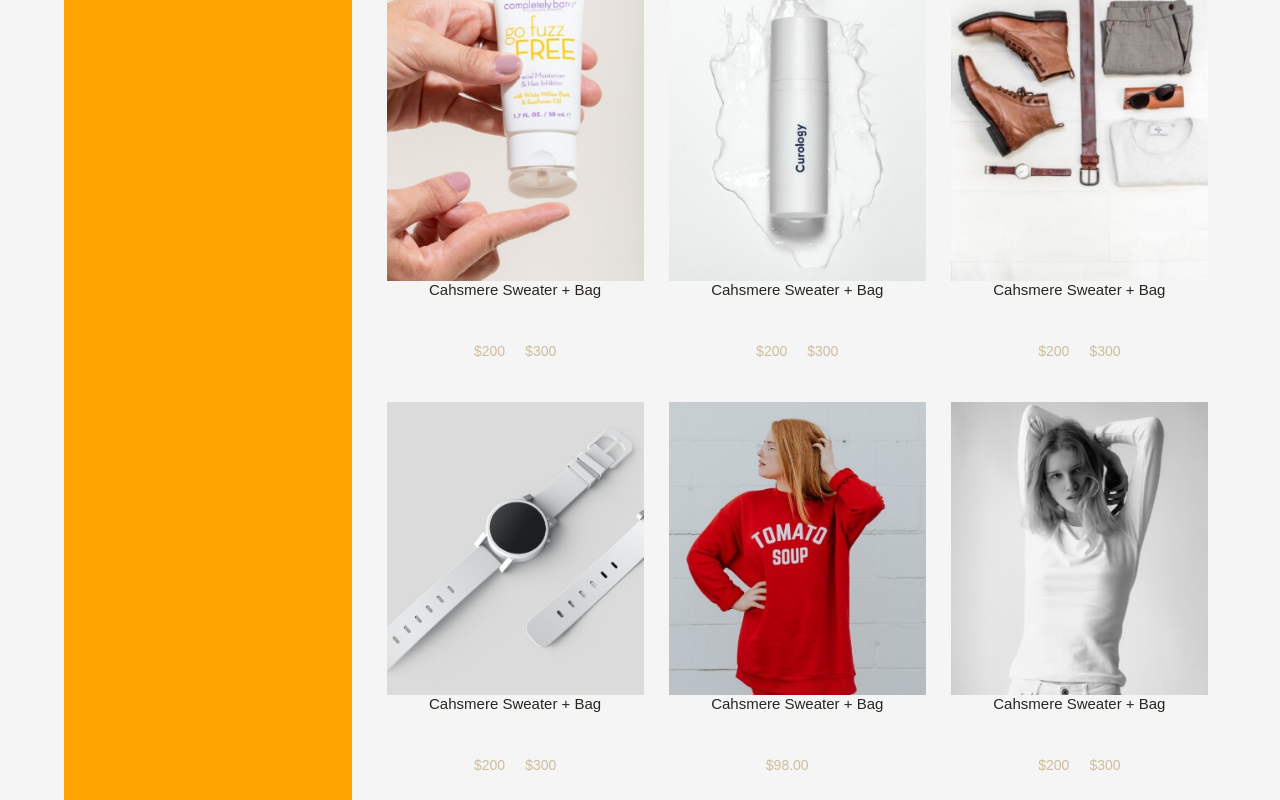
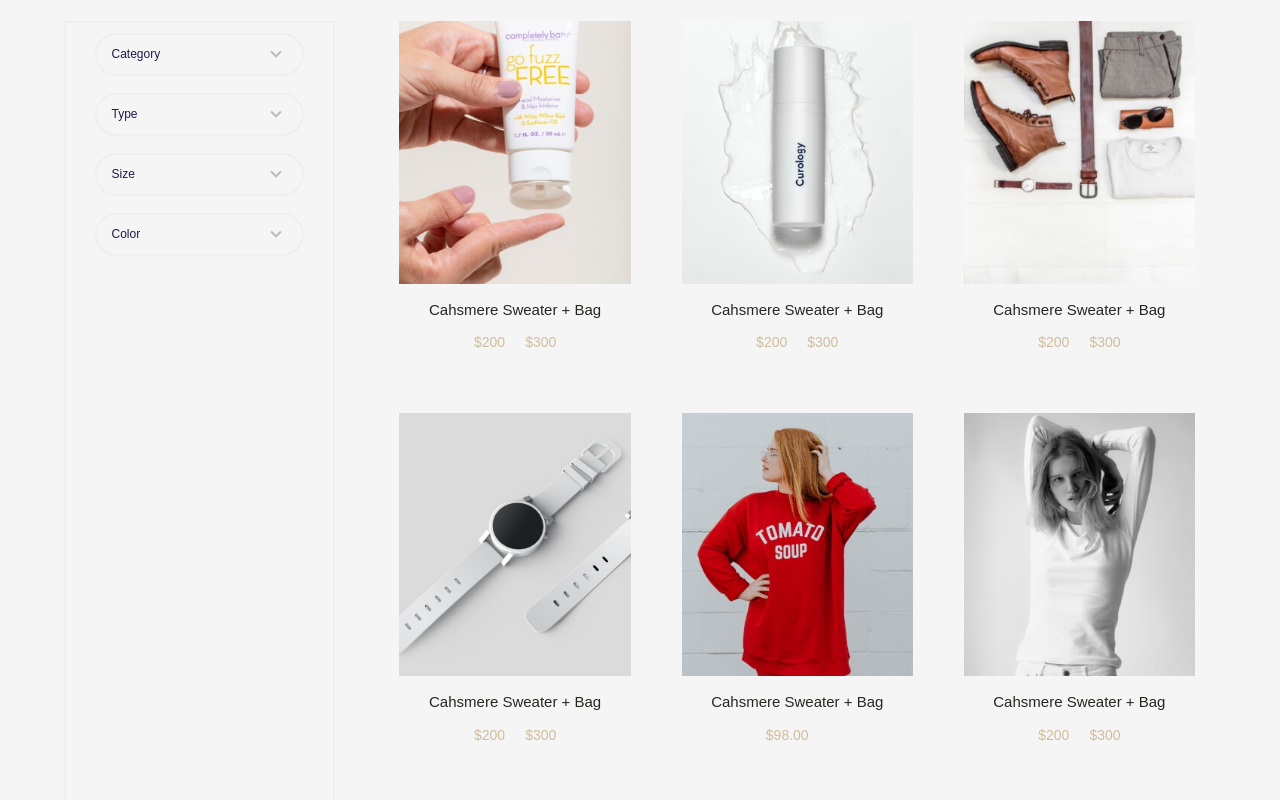
Before and after one commit to DevIsmail-coder/flexKicks, a React (Vite) app: page /menpage in a window 1280 px wide. Shown: the top 800 px of the page. Built offline with nearby package versions, Linux system fonts and the light colour scheme.

Commit message:
updated the men women and d babys page

```diff
--- a/src/components/tending/tranding.css
+++ b/src/components/tending/tranding.css
@@ -9,6 +9,7 @@
 .trending_wrapper{
     width: 85%;
     height: 80%;
+    /* background-color: red; */
 }
 
 .t_wrapper_header{
@@ -20,7 +21,7 @@
 }
 
 .t_left{
-    width: 30%;
+    width: 25%;
     display: flex;
     align-items: center;
 }
@@ -90,7 +91,10 @@
 }
 
 
-
+.price{
+    display: flex;
+    gap: 20px;
+}
 
 .trending_card h4{
     font-size: 20px;
--- a/src/pages/baby/Baby.jsx
+++ b/src/pages/baby/Baby.jsx
@@ -3,7 +3,6 @@ import "./baby.css"
 import { TfiShoppingCart } from "react-icons/tfi";
 import { IoMdHeartEmpty } from "react-icons/io";
 import { BiSearch } from "react-icons/bi";
-import Header from '../header/Header'
 
 const Baby = () => {
 
@@ -75,11 +74,10 @@ const Baby = () => {
 
 return (
     <div className='Menpagebody'>
-        <Header />
         <article className='Menpageheader'>
             <h2>Category</h2>
             <span>
-                <p1>Home</p1>
+                <p>Home</p>
                 <p>Category</p>
             </span>
         </article>
@@ -108,7 +106,7 @@ return (
                                     </div>
                                 </div>
                                 <h4>{i.title}</h4>
-                                <div className="price">
+                                <div className="pricetag">
                                     <p>{i.price}</p>
                                     <p>{i.previous_price}</p>
                                 </div>
--- a/src/pages/cart/cart.css
+++ b/src/pages/cart/cart.css
@@ -98,7 +98,7 @@
 
 }
 
-.descBoxp1{
+.descBoxp{
     width: 50%;
 
 }
--- a/src/pages/login/login.css
+++ b/src/pages/login/login.css
@@ -46,7 +46,7 @@ h2 {
 
 p {
     color: #555;
-    margin-bottom: 15px;
+    /* margin-bottom: 15px; */
 }
 
 .login-input {
--- a/src/pages/menpage/Menpage.jsx
+++ b/src/pages/menpage/Menpage.jsx
@@ -1,11 +1,19 @@
-import React from 'react'
+import React, { useState } from 'react'
 import "./menpage.css"
 import { TfiShoppingCart } from "react-icons/tfi";
 import { IoMdHeartEmpty } from "react-icons/io";
 import { BiSearch } from "react-icons/bi";
-import Header from '../header/Header'
+import { MdOutlineKeyboardArrowDown } from "react-icons/md";import Header from '../header/header';
+``
+
 
 const Menpage = () => {
+
+    const [show, setShow] =  useState(null)
+
+    const showing = (key) => {
+        setShow(currentDiv => currentDiv === key ? null : key)
+    }
 
     const Menproducts = [
         {
@@ -79,12 +87,77 @@ const Menpage = () => {
             <article className='Menpageheader'>
                 <h2>Category</h2>
                 <span>
-                    <p1>Home</p1>
+                    <p>Home</p>
                     <p>Category</p>
                 </span>
+
             </article>
             <main className='Menpagemain'>
-                <article className='Menpagemaindiv1'></article>
+                <article className='Menpagemaindiv1'>
+                    <div className='Menpagemaindiv1i'>
+                        <span>Category <MdOutlineKeyboardArrowDown className= {`Menpagemaindiv1iicon ${show === "Category" ? "open" : ""}`}
+                        onClick={() => showing("Category")}
+                        />
+
+                      {
+                        show === "Category" &&  (
+                            <div className='Menpagemaindiv1iiconyy'>
+                            <h3>Category</h3>
+                            <p className='Menpagemaindiv1iicon1p'>Category 1</p>
+                            <p className='Menpagemaindiv1iicon1p'>Category 2</p>
+                            <p className='Menpagemaindiv1iicon1p'>Category 3</p>
+                            <p className='Menpagemaindiv1iicon1p'>Category 4</p>
+                        </div>
+                        ) }
+
+                         </span>
+                        <span>Type  <MdOutlineKeyboardArrowDown className= {`Menpagemaindiv1iicon ${show === "Type" ? "open" : ""}` }
+                        onClick={() => showing("Type")}
+                        />
+                        {
+                        show === "Type" &&  (
+                            <div className='Menpagemaindiv1iiconyy'>
+                            <h3>Type</h3>
+                            <p className='Menpagemaindiv1iicon1p'>Type 1</p>
+                            <p className='Menpagemaindiv1iicon1p'>Type 2</p>
+                            <p className='Menpagemaindiv1iicon1p'>Type 3</p>
+                            <p className='Menpagemaindiv1iicon1p'>Type 4</p>
+                        </div>
+                        )
+                      }
+                        </span>
+                        <span>Size  <MdOutlineKeyboardArrowDown className= {`Menpagemaindiv1iicon ${show === "Size" ? "open" : ""}`}
+                        onClick={() => showing("Size")}
+                        />
+                        {
+                             show === "Size" && (
+                                <div className='Menpagemaindiv1iiconyy'>
+                                <h3>Size</h3>
+                                <p className='Menpagemaindiv1iicon1p'>Size 1</p>
+                                <p className='Menpagemaindiv1iicon1p'>Size 2</p>
+                                <p className='Menpagemaindiv1iicon1p'>Size 3</p>
+                                <p className='Menpagemaindiv1iicon1p'>Size 4</p>
+                            </div>
+                             )
+                        }
+                        </span>
+                        <span>Color  <MdOutlineKeyboardArrowDown className= {`Menpagemaindiv1iicon ${show === "Color" ? "open" : ""}`}
+                        onClick={() => showing("Color")}
+                        />
+                        {
+                             show === "Color" &&
+                                <div className='Menpagemaindiv1iiconyy'>
+                                <h3>Color</h3>
+                                <p className='Menpagemaindiv1iicon1p'>Color 1</p>
+                                <p className='Menpagemaindiv1iicon1p'>Color 2</p>
+                                <p className='Menpagemaindiv1iicon1p'>Color 3</p>
+                                <p className='Menpagemaindiv1iicon1p'>Color 4</p>
+                            </div>
+
+                        }
+                        </span>
+                    </div>
+                </article>
                 <article className='Menpagemaindiv2'>
                     <div className="Menpagemaindiv2container">
                         {
@@ -96,7 +169,7 @@ const Menpage = () => {
                                         <div className="menaction">
                                             <div className="menactioni">
                                                 <div className="menactionixx">
-                                                    <TfiShoppingCart className='menicons'/>
+                                                    <TfiShoppingCart className='menicons' />
                                                 </div>
                                                 <div className="menactionixx">
                                                     <IoMdHeartEmpty />
@@ -108,7 +181,7 @@ const Menpage = () => {
                                         </div>
                                     </div>
                                     <h4>{i.title}</h4>
-                                    <div className="price">
+                                    <div className="pricetag">
                                         <p>{i.price}</p>
                                         <p>{i.previous_price}</p>
                                     </div>
--- a/src/pages/menpage/menpage.css
+++ b/src/pages/menpage/menpage.css
@@ -30,10 +30,9 @@
         justify-content: center;
         color: #D4CCBD;
         gap: 20px;
-        /* background-color: blue; */
     }
 
-    & p1{
+    & p{
         width: 70px;
         display: flex;
         align-items: center;
@@ -47,32 +46,97 @@
     width: 90%;
     height: 160vh;
     display: flex;
-    /* gap: 20px; */
     align-items: center;
-    justify-content: center;
     justify-content: space-between;
-    /* background-color: blue; */
 }
 
 .Menpagemaindiv1{
-    width: 25%;
-    height: 95%;
-    background-color: orange;
+    width: 23.5%;
+    height: 90%;
+    display: flex;
+    flex-direction: column;
+    align-items: center;
+    border: 2px solid #EDEFF2;
 }
 
+.Menpagemaindiv1i{
+   width: 100%;
+   /* height: 250px; */
+   display: flex;
+   flex-direction: column;
+   align-items: center;
+   gap: 17px;
+   padding: 10px;
 
+
+   & span{
+    width: 85%;
+    height: 43px;
+    display: flex;
+    padding: 15px;
+    border-radius: 22px;
+    border: 2px solid #EDEFF2;
+    justify-content: space-between;
+    align-items: center;
+    font-size: 12px;
+    color: #20184A;
+    position: relative;
+
+    & .Menpagemaindiv1iicon{
+        font-size: 22px;
+        color: #BBB9B5;
+        cursor: pointer;
+        transition: transform 0.3s ease-in-out;
+    }
+    & .Menpagemaindiv1iicon.open{
+        transform: rotate(180deg);
+    }
+   }
+}
+
+.Menpagemaindiv1iiconyy{
+    position: absolute;
+    width: 100%;
+    border: 1 px solid #EAEAEA;
+    background-color: #FFFFFF;
+    box-shadow: 0px 4px 6px rgba(0, 0, 0, 0.1);
+    top: 100%;
+    left: 0;
+    z-index: 100;
+
+
+    & h3{
+        padding: 14px;
+        background-color: #F6F6F6;
+    }
+
+    & h3:hover{
+        background-color: #F6F6F6;
+    }
+
+    & .Menpagemaindiv1iicon1p{
+        padding: 14px;
+    }
+
+    & .Menpagemaindiv1iicon1p:hover{
+        background-color: #F6F6F6;
+    }
+
+
+}
 .Menpagemaindiv2{
     width: 72%;
-    height: 95%;
-    /* background-color: green; */
+    height: 100%;
+    display: flex;
+    align-items: center;
+    justify-content: center;
 }
 
 
 .Menpagemaindiv2container{
     width: 100%;
-    height: 100%;
+    height: 90%;
     display: flex;
-    /* background-color: yellow; */
     flex-wrap: wrap;
     gap: 25px;
 
@@ -82,7 +146,6 @@
     width: 31%;
     height: 330px;
     display: flex;
-    /* background-color: red; */
     flex-direction: column;
     justify-content: space-between;
     align-items: center;
@@ -97,7 +160,7 @@
 
 
 .Menimgholder{
-    width: 100%;
+    width: 90%;
     position: relative;
 
 
@@ -123,8 +186,6 @@
     left: 25px;
     right:0;
     width: 100%;
-    /* height: 40px; */
-    /* padding-bottom: 20px; */
     display: none;
 }
 
@@ -150,7 +211,6 @@
     transition: all 0.3s ease-out;
     color: red;
     cursor: pointer;
-    /* display: flex; */
 }
 
 .menactionixx{
@@ -161,7 +221,6 @@
     align-items: center;
     font-weight: 100;
     font-size: 20px;
-    /* background-color: blue; */
 
 
 }
@@ -173,7 +232,7 @@
     display: flex;
 }
 
-.price{
+.pricetag{
     display: flex;
     gap: 20px;
 
--- a/src/pages/signup/signup.css
+++ b/src/pages/signup/signup.css
@@ -43,7 +43,7 @@ h2 {
 
 p {
     color: #555;
-    margin-bottom: 15px;
+    /* margin-bottom: 15px; */
 
 }
 
```
Also changed, not shown: src/pages/women/Women.jsx (+3 -4 lines).
